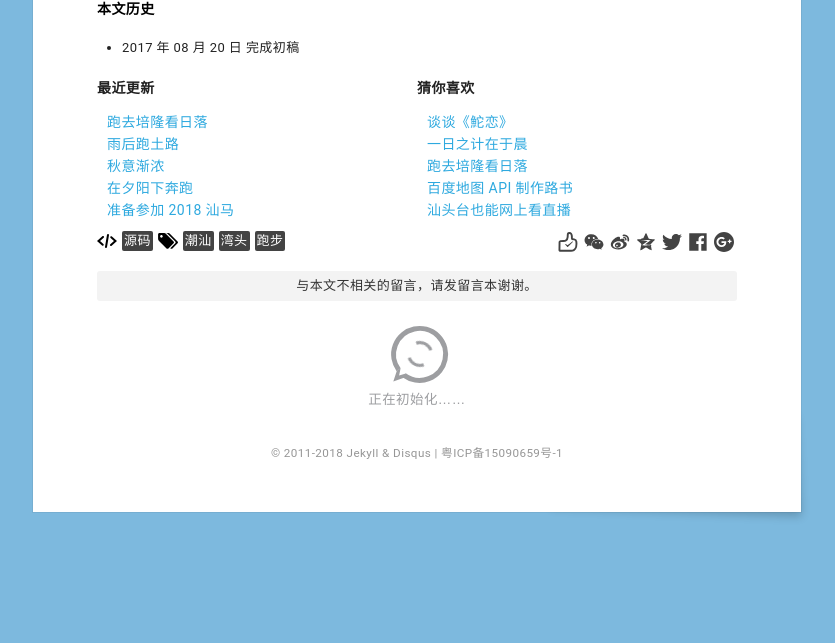
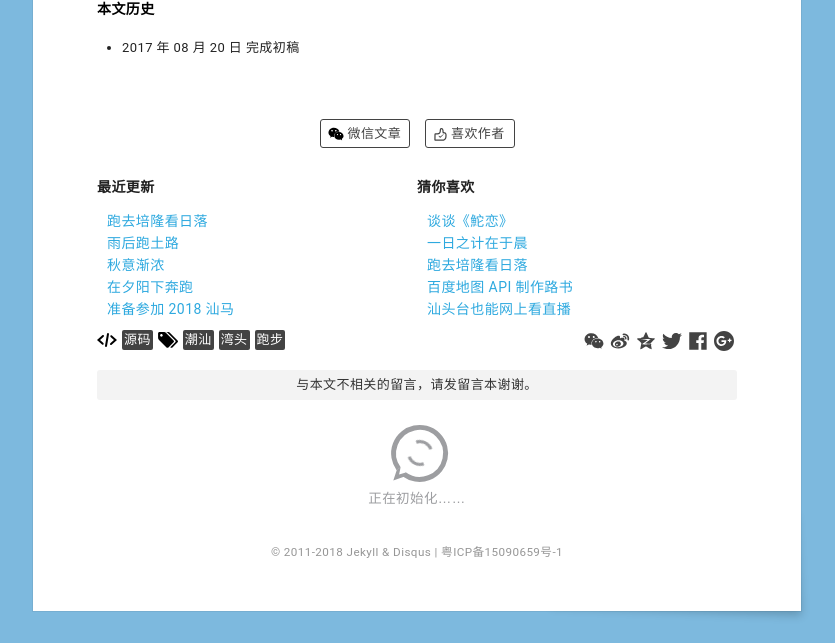
Before and after one commit to fooleap/fooleap.github.io, a Jekyll site: the page built from _posts/2017-08-20-running-on-the-nanwan-levee.md, in a window 1280 px wide. Shown: the part 4837-5480 px from the top of the page, without its empty margins (223-1058 px from the left). Built offline with Jekyll 4.4.1, drawn with Linux system fonts in a browser that asks for light colours; emoji names are drawn with the system emoji font; some web fonts are replaced; comment, search, counter and statistics services are not loaded; before the commit the page ends 5381 px from its top, so only the background shows below that.

Commit message:
完善公众号和赞赏二维码

```diff
--- a/_includes/extend.html
+++ b/_includes/extend.html
@@ -1,3 +1,25 @@
+<section class="wechat-related">
+  {% if page.wechat %}
+  <div class="wechat-related-item">
+    <input class="wechat-related-checkbox" type="checkbox" id="wechat-article"/>
+    <label class="wechat-related-btn" title="公众号文章" for="wechat-article">
+    {% include svg/wechat.svg %}
+    微信文章
+    </label>
+    <div class="wechat-qrcode" id="wechat-qrcode" data-qrcode-url="{{ page.wechat }}"></div>
+  </div>
+  {% endif %}
+
+  <div class="wechat-related-item">
+    <input class="wechat-related-checkbox" type="checkbox" id="wechat-paycode"/>
+    <label class="wechat-related-btn" title="微信赞赏码" for="wechat-paycode">
+      {% include svg/reward.svg %}
+      {% include svg/reward_a.svg %} 喜欢作者
+    </label>
+    <div class="wechat-paycode"></div>
+  </div>
+</section>
+
 <section class="post-extend">
     <section class="post-extend-content">
         <h4 class="post-extend-title">最近更新</h4>
--- a/_includes/info.html
+++ b/_includes/info.html
@@ -8,14 +8,8 @@
         <ul class="post-tag-list">{% for tag in page.tags %}<li class="post-tag-item"><a class="post-tag-link" href="/tags.html?keyword={{ tag }}" target="_blank" title="查看“{{ tag }}”的相关文章">{{ tag }}</a></li>{% endfor %}</ul>
     </div>
     <div class="post-share">
-        <input class="post-paycode-input" type="checkbox" id="paycode-toggle" />
-        <div class="post-paycode"></div>
-        <label class="post-share-item paycode" title="微信赞赏码" for="paycode-toggle">
-            {% include svg/reward.svg %}
-            {% include svg/reward_a.svg %}
-        </label>
         <input class="post-qrcode-input" type="checkbox" id="qrcode-toggle" />
-        <div class="post-qrcode" id="qrcode" data-qrcode-url="{% if page.wechat %}{{ page.wechat }}{% else %}{{ site.home | append: page.url }}{% endif %}"></div>
+        <div class="post-qrcode" id="qrcode" data-qrcode-url="{{ site.home | append: page.url }}"></div>
         <label class="post-share-item wechat" title="分享到微信" for="qrcode-toggle">
             {% include svg/wechat.svg %}
         </label>
--- a/src/sass/_post.scss
+++ b/src/sass/_post.scss
@@ -633,6 +633,104 @@ pre {
     }
 }
 
+.wechat-related{
+  display: flex;
+  justify-content: center;
+  margin: 60px 0 30px;
+  .wechat-related-item{
+    position: relative;
+    height: 27px;
+    margin-right: 15px;
+    &:last-child{
+      margin-right: 0;
+    }
+  }
+  .wechat-related-btn{
+    user-select: none;
+    cursor: pointer;
+    border-radius: 3px;
+    line-height: 27px;
+    border: 1px solid #434343;
+    text-align: center;
+    width: 90px;
+    color: #434343;
+    background-color: #fff;
+    font-size: 13px;
+    display: block;
+  }
+
+  #wechat-article{
+    ~ .wechat-related-btn{
+      .icon{
+        display: inline-block;
+        width: 16px;
+        height: 16px;
+      }
+    }
+    &:checked ~ {
+      .wechat-related-btn {
+        color: #51c332;
+        border-color: #51c332;
+        .icon {
+          fill: #51c332;
+        }
+      }
+      .wechat-qrcode{
+        display: block;
+      }
+    }
+  }
+
+  #wechat-paycode{
+    ~ .wechat-related-btn{
+      .icon{
+        display: inline-block;
+        width: 13px;
+        height: 13px;
+        &+ .icon{
+          display: none;
+        }
+      }
+    }
+    &:checked ~ {
+      .wechat-related-btn {
+        color: #f46f56;
+        border-color: #f46f56;
+        .icon {
+          display: none;
+          &+ .icon{
+            display: inline-block;
+          }
+        }
+      }
+      .wechat-paycode{
+        display: block;
+      }
+    }
+  }
+  .wechat-related-checkbox{
+    display: none;
+  }
+  .wechat-paycode{
+    background-image: url(//source.fooleap.org/wechat-reward.png);
+  }
+  .wechat-qrcode,
+  .wechat-paycode{
+    padding: 5px;
+    display: none;
+    width: 120px;
+    height: 120px;
+    background-size: cover;
+    background-color: #fff;
+    box-shadow: 0 2px 5px 0 rgba(0,0,0,.2);
+    border-radius: 3px;
+    position: absolute;
+    bottom: 32px;
+    left: 50%;
+    margin-left: -60px;
+  }
+}
+
 .post-info {
     font-size: 13px;
     line-height: 20px;
@@ -701,12 +799,6 @@ pre {
                 display: none;
             }
         }
-        .paycode:hover .icon {
-            display: none;
-            &+ .icon{
-                display: inline-block;
-            }
-        }
         .wechat:hover .icon {
             fill: rgb(81, 195, 50);
         }
@@ -739,22 +831,7 @@ pre {
             border-radius: 5px;
             box-shadow: 1px 1px 2px rgb(150, 150, 150);
         }
-        .post-paycode{
-            display: none;
-            background-image: url(//source.fooleap.org/wechat-reward.png);
-            width: 150px;
-            height: 150px;
-            background-size: cover;
-            background-color: #fff;
-            box-shadow: 0 2px 5px 0 rgba(0,0,0,.2);
-            border-radius: 5px;
-            position: absolute;
-            bottom: 30px;
-            left: -50%;
-            margin-left: 75px;
-        }
-        .post-qrcode-input,
-        .post-paycode-input {
+        .post-qrcode-input{
             display: none;
         }
         .post-qrcode-input:checked{
@@ -763,17 +840,6 @@ pre {
             }
             ~ .wechat .icon {
                 fill: rgb(81, 195, 50);
-            }
-        }
-        .post-paycode-input:checked{
-            + .post-paycode{
-                display: block;
-            }
-            ~ .paycode .icon {
-                display: none;
-                &+ .icon{
-                    display: inline-block;
-                }
             }
         }
     }
--- a/src/sass/_running.scss
+++ b/src/sass/_running.scss
@@ -5,7 +5,6 @@
     overflow: hidden;
     .running-item{
         flex-grow: 1;
-        text-align: center;
         min-width: 120px;
         width: 31%;
         max-width: 48%;
@@ -30,10 +29,29 @@
         height: 100%;
         width: 100%;
     }
-    .running-item-date{
-        text-align: center;
+    .running-item-intro{
         font-size: 12px;
         color: #333;
+        overflow : hidden;
+        padding: 5px 0;
+        .icon{
+          fill: #333;
+          width: 12px;
+          height: 12px;
+          margin-right: 3px;
+        }
+        p:first-child{
+          color: #999;
+        }
+        p:last-child{
+          color: #333;
+          height: 36px;
+          line-height: 18px;
+          text-overflow: ellipsis;
+          display: -webkit-box;
+          -webkit-line-clamp: 2;
+          -webkit-box-orient: vertical;
+        }
     }
 }
 
```
Also changed, not shown: pages/about.md (+1 -0 lines), src/main.js (+20 -5 lines), assets/main.min.css, assets/main.min.js.
